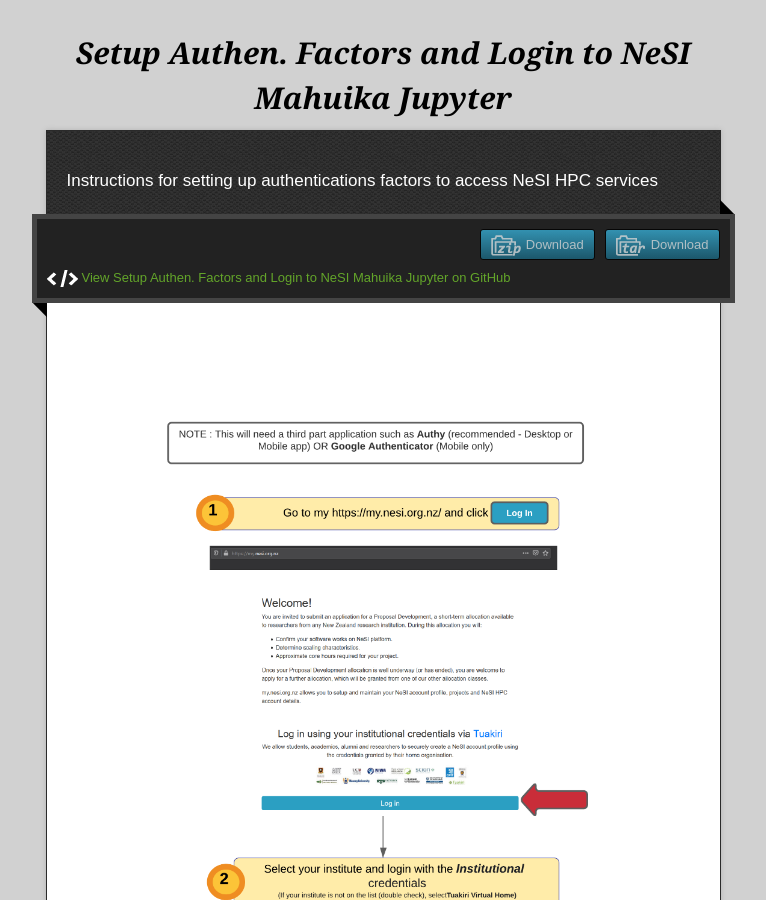
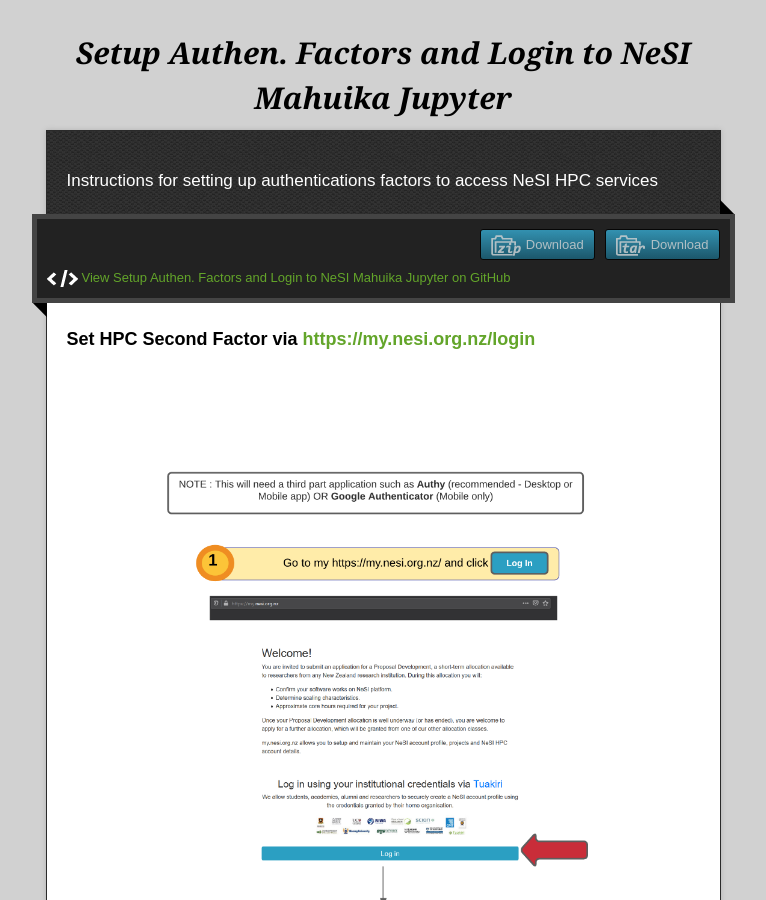
Before and after one commit to DininduSenanayake/ganesi_authesetup-login, a Jekyll site: the page built from docs/4_setsecodfactor.md, in a window 1280 px wide and 900 px high. Shown: the whole window, without its empty margins (257-1023 px from the left). Built offline with Jekyll 4.4.1, drawn with Linux system fonts in a browser that asks for light colours; our own code applies the rules of GitHub Pages for plain Markdown files.

Commit message:
set and reset 2nd factor

```diff
--- a/docs/4_setsecodfactor.md
+++ b/docs/4_setsecodfactor.md
@@ -1 +1,2 @@
+#### Set HPC Second Factor via [https://my.nesi.org.nz/login](https://my.nesi.org.nz/login)
 <img src="./img/new_Set2FA.png" alt="drawing" width="950"/></p>
```
Also changed, not shown: docs/5_resetsecondfactor.md (+1 -0 lines).
